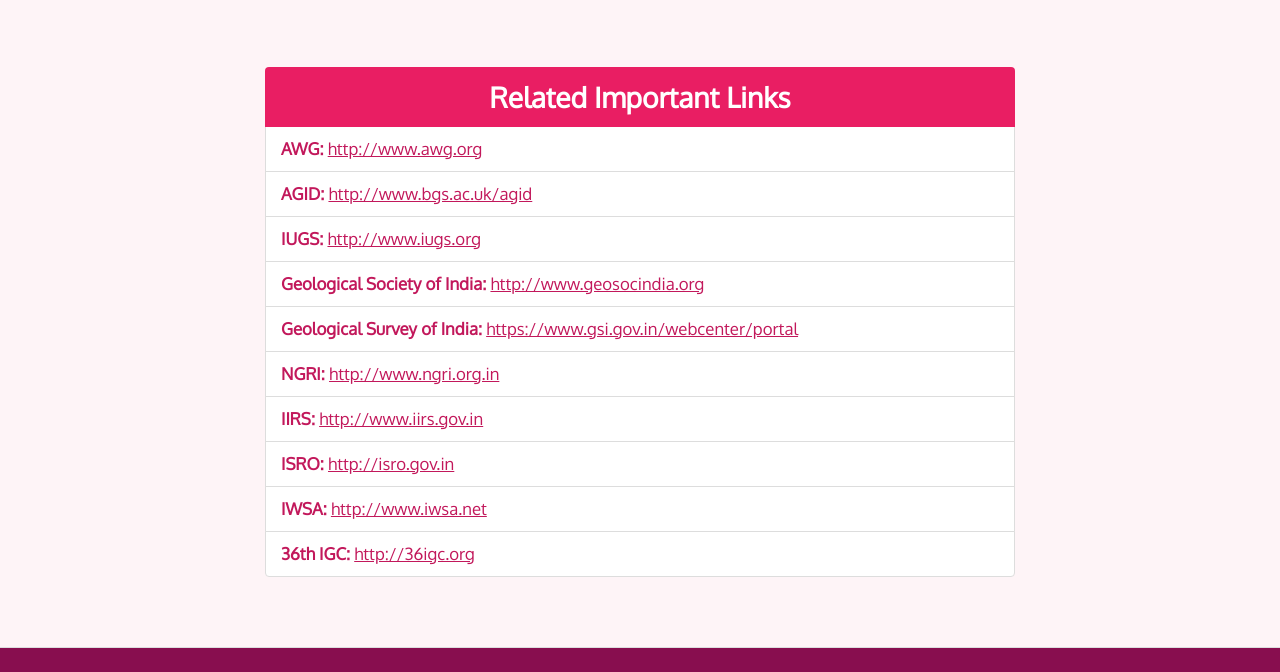
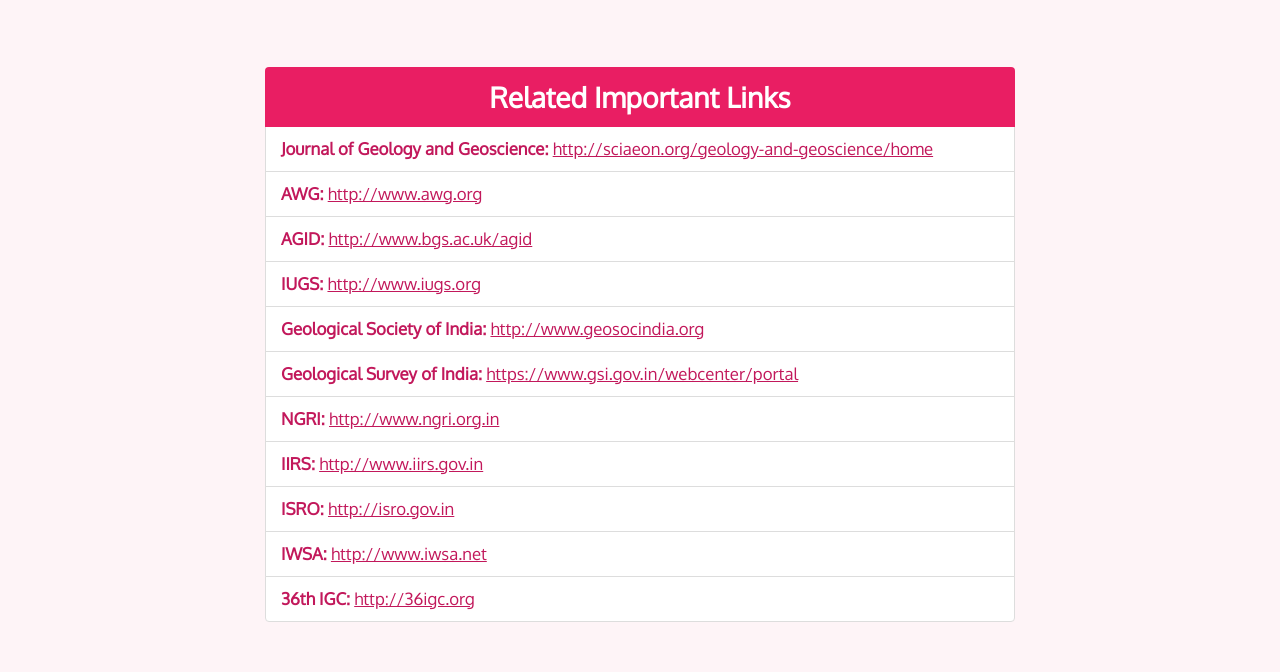
Before and after one commit to akanimax/project_saawg-agid, a plain HTML site: page related-links.html in a window 1280 px wide. Shown: the part 128-800 px from the top of the page. Drawn offline with Linux system fonts and the light colour scheme.

Commit message:
link to Journal of Geology and Geoscience added

```diff
--- a/related-links.html
+++ b/related-links.html
@@ -115,6 +115,9 @@
               <a class="list-group-item active text-center">
                 Related Important Links
               </a>
+              <a href="http://sciaeon.org/geology-and-geoscience/home" class="list-group-item" target="_blank">
+                <b> Journal of Geology and Geoscience: </b> <u> http://sciaeon.org/geology-and-geoscience/home </u>
+              </a>
               <a href="http://www.awg.org" class="list-group-item" target="_blank">
                 <b> AWG: </b> <u> http://www.awg.org </u>
               </a>
```
